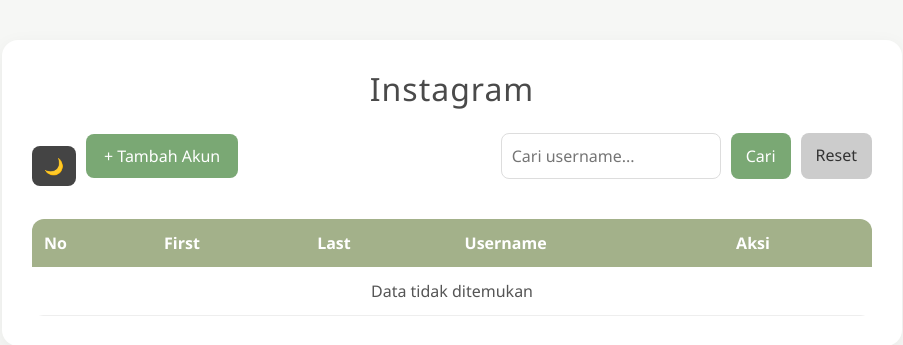
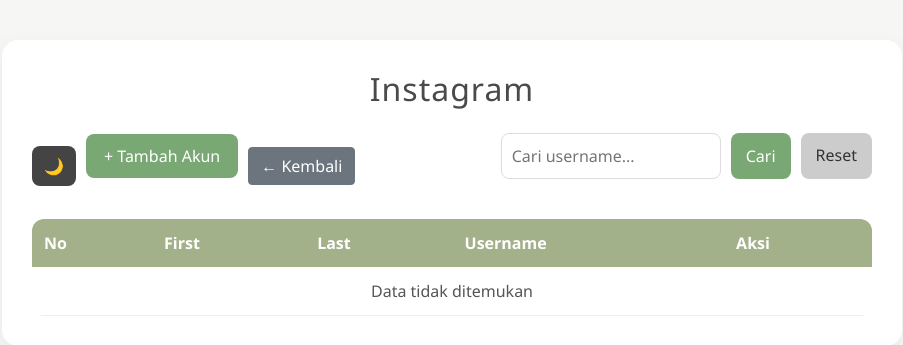
Before and after one commit to rosianatrimia-bot/django, a Django app: page /sosmed/instagram/ in a window 1280 px wide. Shown: the top 345 px of the page, without its empty margins (188-1091 px from the left). Run offline with Django 3.2, Linux system fonts and the light colour scheme; data that the repository does not hold is empty; some libraries are stand-ins or nearby versions.

Commit message:
Update list.html

```diff
--- a/sosmed/templates/sosmed/list.html
+++ b/sosmed/templates/sosmed/list.html
@@ -27,6 +27,10 @@
                 class="btn-tambah"
             >
                 + Tambah Akun
+            </a>
+
+            <a href="{% url 'sosmed:home' %}" class="btn btn-secondary">
+                ← Kembali
             </a>
 
         </div>
```
